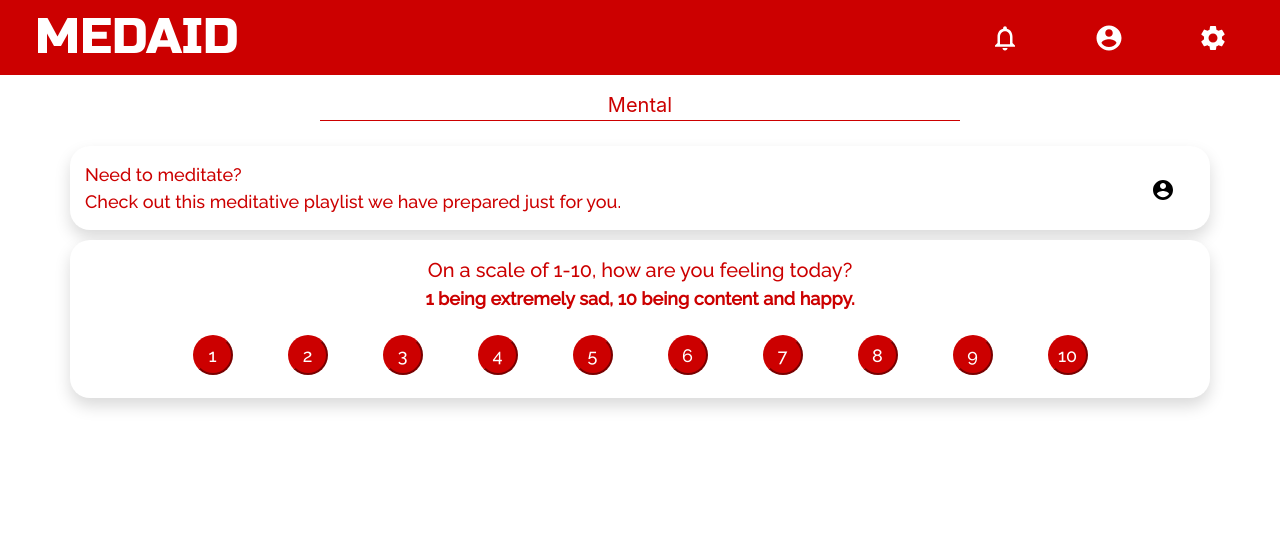
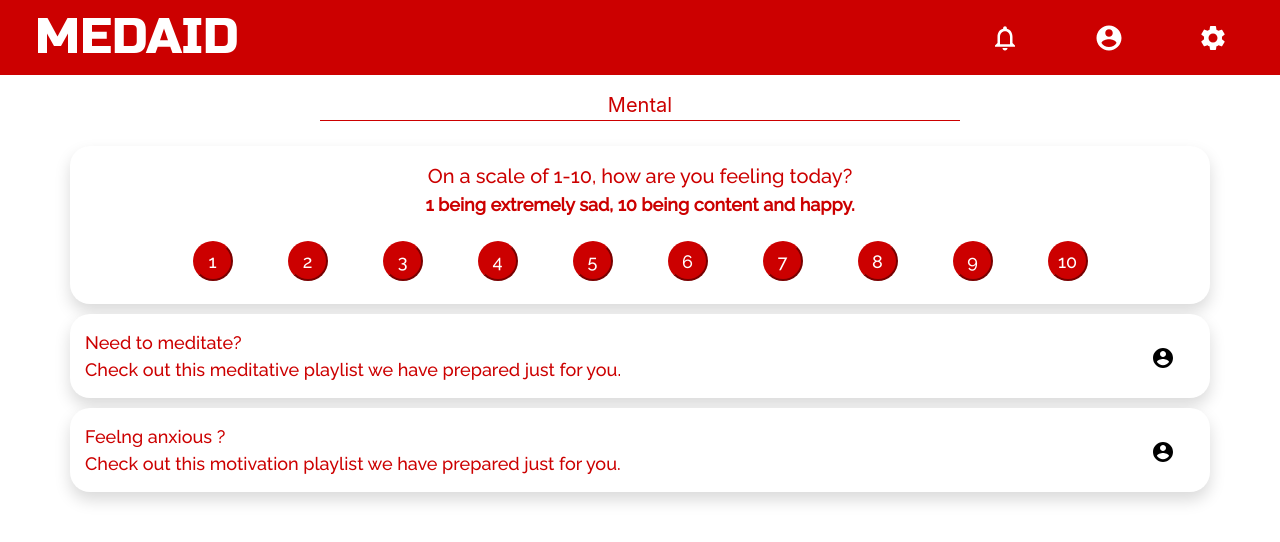
Before and after one commit to Imsanskar/QuantumHack_MedAid, a React (Create React App) app in the folder client/: page /mental in a window 1280 px wide. Shown: the top 542 px of the page. Built offline with nearby package versions, Linux system fonts and the light colour scheme.

Commit message:
Mental health updated

```diff
--- a/client/src/components/NavPages/Mental.js
+++ b/client/src/components/NavPages/Mental.js
@@ -11,12 +11,20 @@ const Mental = () => {
             <Navigation />
             <Heading headingTitle="Mental" />
 
+            <HappinessScale />
+
             <BlockLink name="meditate" bgColor="white" icon={testIcon}
                 urlExternal="https://youtu.be/rkZl2gsLUp4">
                 Need to meditate?<br />
                 Check out this meditative playlist we have prepared just for you.
             </BlockLink>
-            <HappinessScale />
+
+            <BlockLink name="meditate" bgColor="white" icon={testIcon}
+                urlExternal="https://youtu.be/-GXfLY4-d8w">
+                Feelng anxious ?<br />
+                Check out this motivation playlist we have prepared just for you.
+            </BlockLink>
+
         </div>
     )
 }
```
